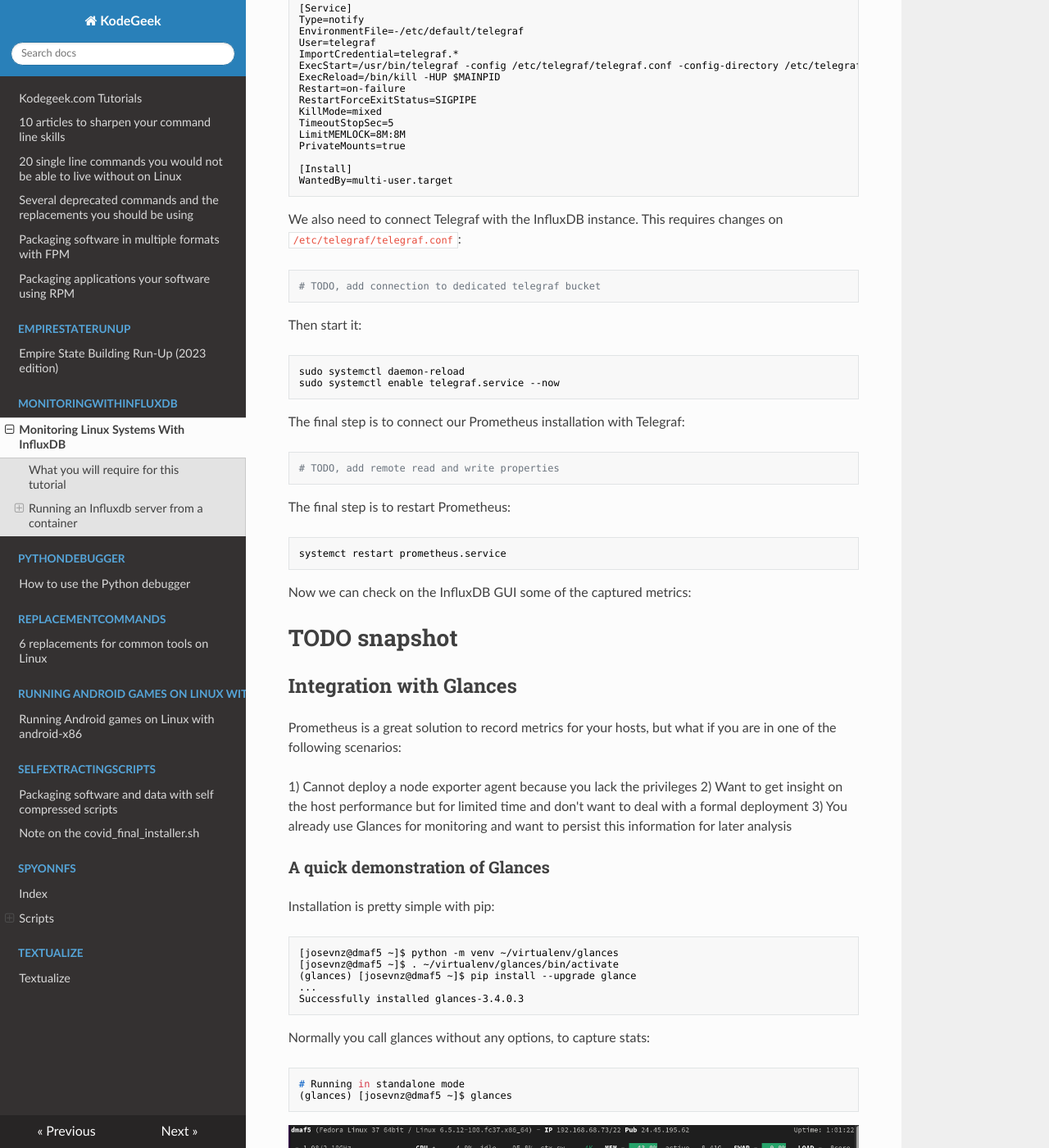
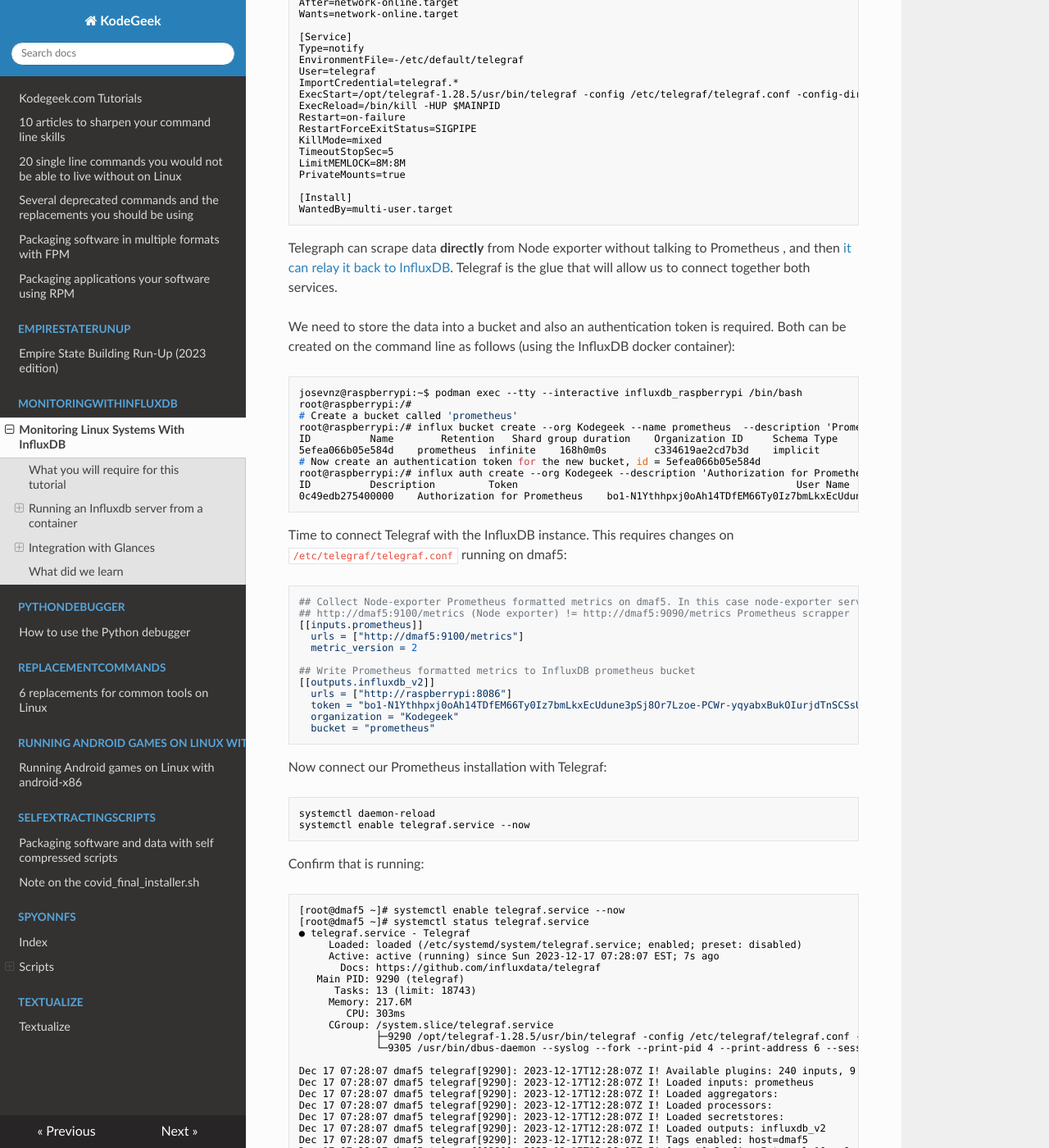
Before and after one commit to josevnz/tutorials, an MkDocs documentation site: the page built from docs/MonitoringWithInfluxDB/README.md, in a window 1280 px wide and 1400 px high, scrolled down 4322 px. Shown: the whole window at 82% size. Built offline with MkDocs 1.6.1, drawn with Linux system fonts in a browser that asks for light colours; nearby versions of some CDN libraries; some of the changed text lies outside the part shown.

Commit message:
Updated tutorial

````diff
--- a/docs/MonitoringWithInfluxDB/README.md
+++ b/docs/MonitoringWithInfluxDB/README.md
@@ -23,7 +23,6 @@
 If you run this container on Fedora or Red Hat Enterprise Linux (RHEL), use option Z when mounting a volume to ensure it receives the correct [SELinux labels](https://www.redhat.com/en/topics/linux/what-is-selinux?intcmp=701f20000012ngPAAQ).
 
 Our running container is called 'influxdb_raspberrypi', and with the `podman logs` command we do a quick check to make sure there are no errors.
-
 
 ## Integration with Prometheus
 
@@ -116,7 +115,7 @@
 
 ### Connecting Prometheus with node-exporter
 
-Prometheus is in charge is collecting metrics from agents on our Linux machine and other servers. Time to install it:
+Prometheus is in charge is collecting metrics from agents on our Linux machine, like node-exporter, and other servers too!. Time to install it:
 
 ```shell
 curl --fail --silent --location --output ~/Downloads/prometheus-2.45.1.linux-amd64.tar.gz  https://github.com/prometheus/prometheus/releases/download/v2.45.1/prometheus-2.45.1.linux-amd64.tar.gz && echo OK|| echo FAIL
@@ -194,13 +193,13 @@
              └─34580 /opt/prometheus-2.45.1.linux-amd64/prometheus --config.file /etc/prometheus/prometheus.yaml --storage.tsdb.path=/opt/prometheus-2.45.1.linux-amd64/data
 ```
 
-We can check now the prometheus web interface on localhost://9000:
+We can check now the Prometheus web interface on http://dmaf5:9090 (note that we connect to Prometheus and not node-exporter directly):
 
 ![prometheus-localhost.png](prometheus-localhost.png)
 
 ### Connecting Prometheus with InfluxDB
 
-Prometheus [cannot talk directly with InfluxDB 2.xx](https://www.influxdata.com/blog/prometheus-remote-write-support-with-influxdb-2-0/), so we need a third component, it is called 'Telegraf'
+Prometheus [cannot talk directly with InfluxDB 2.xx](https://www.influxdata.com/blog/prometheus-remote-write-support-with-influxdb-2-0/), so we need a third component, it is called '[Telegraf](https://github.com/influxdata/telegraf/blob/master/scripts/telegraf.service)' and we will install it next:
 
 ```shell
 curl --location --fail --silent --output ~josevnz/Downloads/telegraf-1.28.5_linux_amd64.tar.gz  https://dl.influxdata.com/telegraf/releases/telegraf-1.28.5_linux_amd64.tar.gz
@@ -230,7 +229,7 @@
 EnvironmentFile=-/etc/default/telegraf
 User=telegraf
 ImportCredential=telegraf.*
-ExecStart=/usr/bin/telegraf -config /etc/telegraf/telegraf.conf -config-directory /etc/telegraf/telegraf.d $TELEGRAF_OPTS
+ExecStart=/opt/telegraf-1.28.5/usr/bin/telegraf -config /etc/telegraf/telegraf.conf -config-directory /etc/telegraf/telegraf.d $TELEGRAF_OPTS
 ExecReload=/bin/kill -HUP $MAINPID
 Restart=on-failure
 RestartForceExitStatus=SIGPIPE
@@ -243,42 +242,94 @@
 WantedBy=multi-user.target
 ```
 
-We also need to connect Telegraf with the InfluxDB instance. This requires changes on `/etc/telegraf/telegraf.conf`:
+Telegraph can scrape data **directly** from Node exporter without talking to Prometheus , and then [it can relay it back to InfluxDB](https://docs.influxdata.com/influxdb/cloud/write-data/developer-tools/scrape-prometheus-metrics/). Telegraf is the glue that will allow us to connect together both services.
+
+We need to store the data into a bucket and also an authentication token is required. Both can be created on the command line as follows (using the InfluxDB docker container):
+
+```shell
+josevnz@raspberrypi:~$ podman exec --tty --interactive influxdb_raspberrypi /bin/bash
+root@raspberrypi:/#
+# Create a bucket called 'prometheus'
+root@raspberrypi:/# influx bucket create --org Kodegeek --name prometheus  --description 'Prometheus storage' --retention 0
+ID			Name		Retention	Shard group duration	Organization ID		Schema Type
+5efea066b05e584d	prometheus	infinite	168h0m0s		c334619ae2cd7b3d	implicit
+# Now create an authentication token for the new bucket, id = 5efea066b05e584d
+root@raspberrypi:/# influx auth create --org Kodegeek --description 'Authorization for Prometheus' --write-bucket 5efea066b05e584d --read-bucket 5efea066b05e584d --write-buckets --read-buckets
+ID			Description			Token												User Name	User ID			Permissions
+0c49edb275400000	Authorization for Prometheus	bo1-N1Ythhpxj0oAh14TDfEM66Ty0Iz7bmLkxEcUdune3pSj8Or7Lzoe-PCWr-yqyabxBukOIurjdTnSCSsUFw==	josevnz		09ff917433270000	[read:orgs/c334619ae2cd7b3d/buckets/5efea066b05e584d write:orgs/c334619ae2cd7b3d/buckets/5efea066b05e584d read:orgs/c334619ae2cd7b3d/buckets write:orgs/c334619ae2cd7b3d/buckets]
+```
+
+Time to connect Telegraf with the InfluxDB instance. This requires changes on `/etc/telegraf/telegraf.conf` running on dmaf5:
 
 ```yaml
-# TODO, add connection to dedicated telegraf bucket
+## Collect Node-exporter Prometheus formatted metrics on dmaf5. In this case node-exporter service
+## http://dmaf5:9100/metrics (Node exporter) != http://dmaf5:9090/metrics Prometheus scrapper
+[[inputs.prometheus]]
+  urls = ["http://dmaf5:9100/metrics"]
+  metric_version = 2
+
+## Write Prometheus formatted metrics to InfluxDB prometheus bucket
+[[outputs.influxdb_v2]]
+  urls = ["http://raspberrypi:8086"]
+  token = "bo1-N1Ythhpxj0oAh14TDfEM66Ty0Iz7bmLkxEcUdune3pSj8Or7Lzoe-PCWr-yqyabxBukOIurjdTnSCSsUFw=="
+  organization = "Kodegeek"
+  bucket = "prometheus"
 ```
 
-Then start it:
+Now connect our Prometheus installation with Telegraf:
 
 ```shell
-sudo systemctl daemon-reload
-sudo systemctl enable telegraf.service --now
+systemctl daemon-reload
+systemctl enable telegraf.service --now
 ```
 
-The final step is to connect our Prometheus installation with Telegraf:
+Confirm that is running:
 
-```yaml
-# TODO, add remote read and write properties
+```shell
+[root@dmaf5 ~]# systemctl enable telegraf.service --now
+[root@dmaf5 ~]# systemctl status telegraf.service
+● telegraf.service - Telegraf
+     Loaded: loaded (/etc/systemd/system/telegraf.service; enabled; preset: disabled)
+     Active: active (running) since Sun 2023-12-17 07:28:07 EST; 7s ago
+       Docs: https://github.com/influxdata/telegraf
+   Main PID: 9290 (telegraf)
+      Tasks: 13 (limit: 18743)
+     Memory: 217.6M
+        CPU: 303ms
+     CGroup: /system.slice/telegraf.service
+             ├─9290 /opt/telegraf-1.28.5/usr/bin/telegraf -config /etc/telegraf/telegraf.conf -config-directory /etc/telegraf/telegraf.d
+             └─9305 /usr/bin/dbus-daemon --syslog --fork --print-pid 4 --print-address 6 --session
+
+Dec 17 07:28:07 dmaf5 telegraf[9290]: 2023-12-17T12:28:07Z I! Available plugins: 240 inputs, 9 aggregators, 29 processors, 24 parsers, 59 outputs, 5 secret-stores
+Dec 17 07:28:07 dmaf5 telegraf[9290]: 2023-12-17T12:28:07Z I! Loaded inputs: prometheus
+Dec 17 07:28:07 dmaf5 telegraf[9290]: 2023-12-17T12:28:07Z I! Loaded aggregators:
+Dec 17 07:28:07 dmaf5 telegraf[9290]: 2023-12-17T12:28:07Z I! Loaded processors:
+Dec 17 07:28:07 dmaf5 telegraf[9290]: 2023-12-17T12:28:07Z I! Loaded secretstores:
+Dec 17 07:28:07 dmaf5 telegraf[9290]: 2023-12-17T12:28:07Z I! Loaded outputs: influxdb_v2
+Dec 17 07:28:07 dmaf5 telegraf[9290]: 2023-12-17T12:28:07Z I! Tags enabled: host=dmaf5
+Dec 17 07:28:07 dmaf5 telegraf[9290]: 2023-12-17T12:28:07Z I! [agent] Config: Interval:10s, Quiet:false, Hostname:"dmaf5", Flush Interval:10s
+Dec 17 07:28:07 dmaf5 telegraf[9290]: 2023-12-17T12:28:07Z I! [inputs.prometheus] Using the label selector:  and field selector:
+Dec 17 07:28:07 dmaf5 systemd[1]: Started telegraf.service - Telegraf.
+
 ```
 
-The final step is to restart Prometheus:
+Now we can check on the InfluxDB GUI some of the captured metrics, using the Data explorer menu. For example, number of bytes read from my NVME drives:
 
-```shell
-systemct restart prometheus.service
-```
+![Prometheus Telegraf InfluxDB Data explorer panel](prometheus-telegraf-influxdb.png)
 
-Now we can check on the InfluxDB GUI some of the captured metrics:
+As you can see we can now skip using the Prometheus scrapper with no changes to your existing Prometheus configuration, instead we let Telegraf collect the data for us directly into the InfluxDB database.
 
-# TODO snapshot
+But, are these the only integration possible with InfluxDB?
 
 ## Integration with Glances
 
-Prometheus is a great solution to record metrics for your hosts, but what if you are in one of the following scenarios:
+[Glances](https://nicolargo.github.io/glances/) is another great monitoring tool, written in Python, and it is a great alternative to Prometheus on the following scenarios:
 
-1) Cannot deploy a node exporter agent because you lack the privileges
-2) Want to get insight on the host performance but for limited time and don't want to deal with a formal deployment
-3) You already use Glances for monitoring and want to persist this information for later analysis
+1) Cannot deploy a node exporter agent because you lack the privileges, or have a company policy you must follow (like another agent running)
+2) Want to get insight on the host performance but for limited time and don't want to deal with a formal deployment. Run it for a while, then shut it down.
+3) You already use Glances for monitoring and want to persist this information for later analysis.
+
+Will show you next how you can integrate both tools.
 
 ### A quick demonstration of Glances
 
````
Also changed, not shown: other parts of docs/MonitoringWithInfluxDB/README.md (+2 -2 lines), docs/MonitoringWithInfluxDB/prometheus-telegraf-influxdb.png (added).
